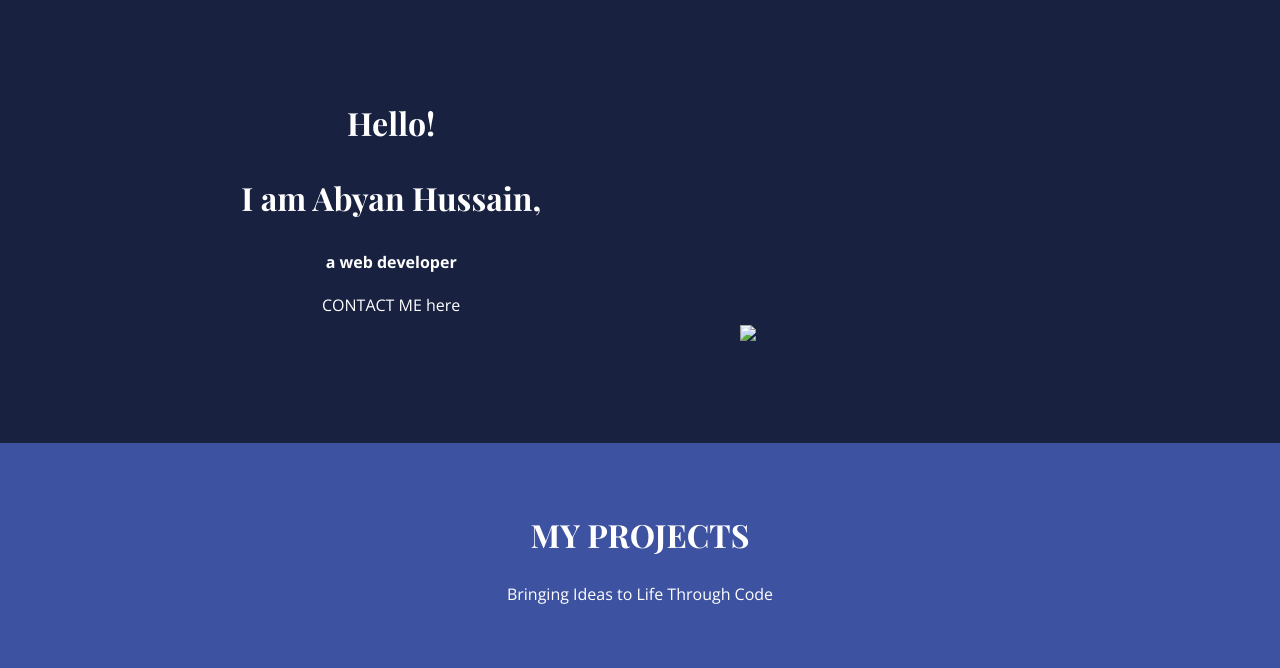
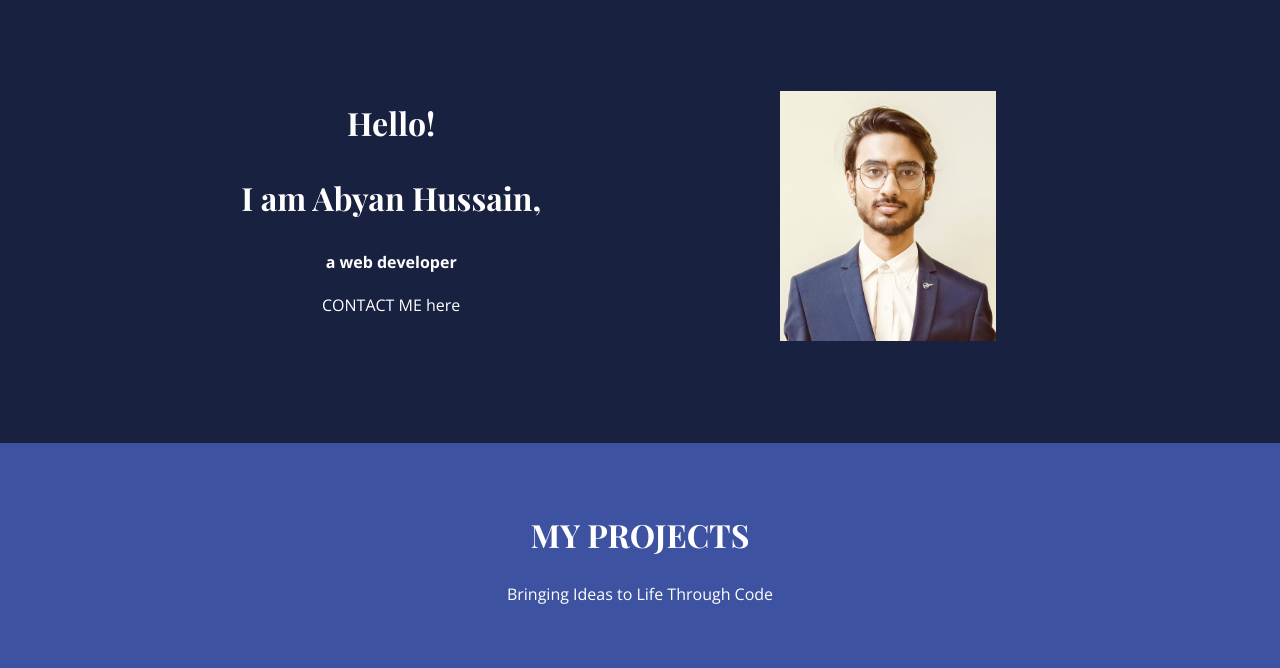
Before and after one commit to Abyan747/Portfolio-Website, a plain HTML site: page index.html in a window 1280 px wide. Shown: the part 57-725 px from the top of the page. Drawn offline with nearby package versions, Linux system fonts and the light colour scheme; files whose address does not match are found by name; a web font is replaced by a local one.

Commit message:
Update index.html

```diff
--- a/index.html
+++ b/index.html
@@ -25,7 +25,7 @@
                     <a class="contact-link" style="color: white;" href="#contact2">CONTACT ME here</a>
                 </div>
                 <div class="photo">
-                <img class="image" src="images/myphoto.jpg">
+                <img class="image" src="myphoto.jpg">
                 </div>
             </section>
             </header>
```
